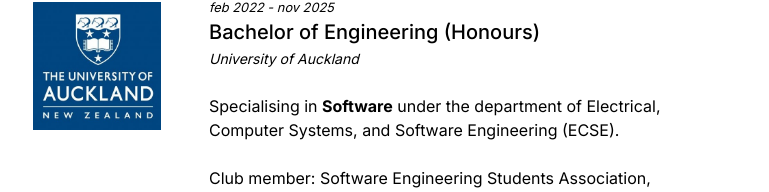
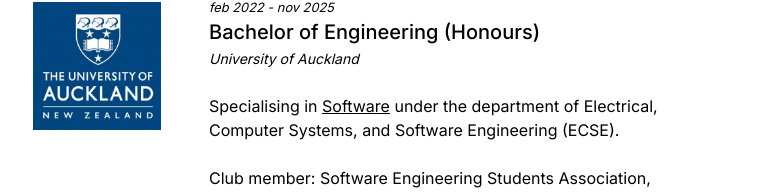
Before and after one commit to twoandtwelve/twoandtwelve.github.io, a React (Vite) app: page / in a window 1280 px wide. Shown: the part 1322-1514 px from the top of the page, without its empty margins (255-1024 px from the left). Built offline with nearby package versions, Linux system fonts and the light colour scheme.

Commit message:
made Software link to uoa page

```diff
--- a/src/components/About.jsx
+++ b/src/components/About.jsx
@@ -14,7 +14,10 @@ export default function About() {
                         <h4 className='font-medium text-xl'>Bachelor of Engineering (Honours)</h4>
                         <small className='font-normal italic text-sm'>University of Auckland</small>
                     </div>
-                    <p className='mb-6'>Specialising in <strong>Software</strong> under the department of Electrical, Computer Systems, and Software Engineering (ECSE).</p>
+                    <p className='mb-6'>
+                    Specialising in <a href="https://www.auckland.ac.nz/en/study/study-options/find-a-study-option/software-engineering/undergraduate.html"
+                       target="_blank" className='underline'>Software</a> under the department of Electrical, Computer Systems, and Software Engineering (ECSE).
+                    </p>
                     <p>Club member: Software Engineering Students Association, Web Development & Consulting Club</p>
                 </div>
             </div>
```
